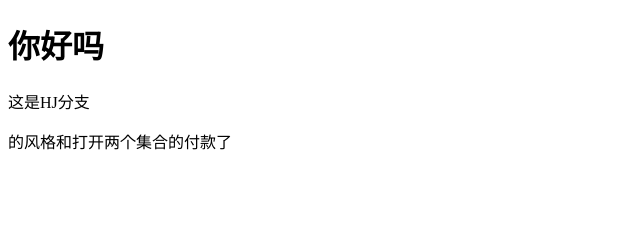
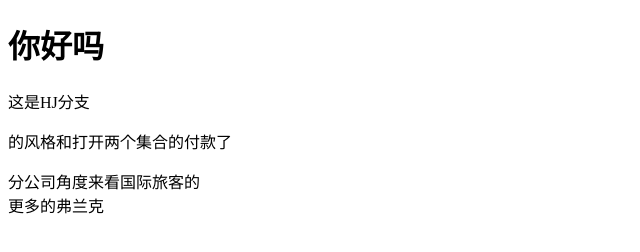
Before and after one commit to HJGitHub/demo, a plain HTML site: page index.html in a window 1280 px wide. Shown: the whole page, without its empty margins (0-640 px from the left). Drawn offline with Linux system fonts and the light colour scheme.

Commit message:
更新HJ

```diff
--- a/index.html
+++ b/index.html
@@ -10,5 +10,7 @@
     <h2></h2>
     <p>这是HJ分支</p>
     <P>的风格和打开两个集合的付款了</P>
+    <div>分公司角度来看国际旅客的</div>
+    <div>更多的弗兰克</div>
 </body>
 </html>
```
